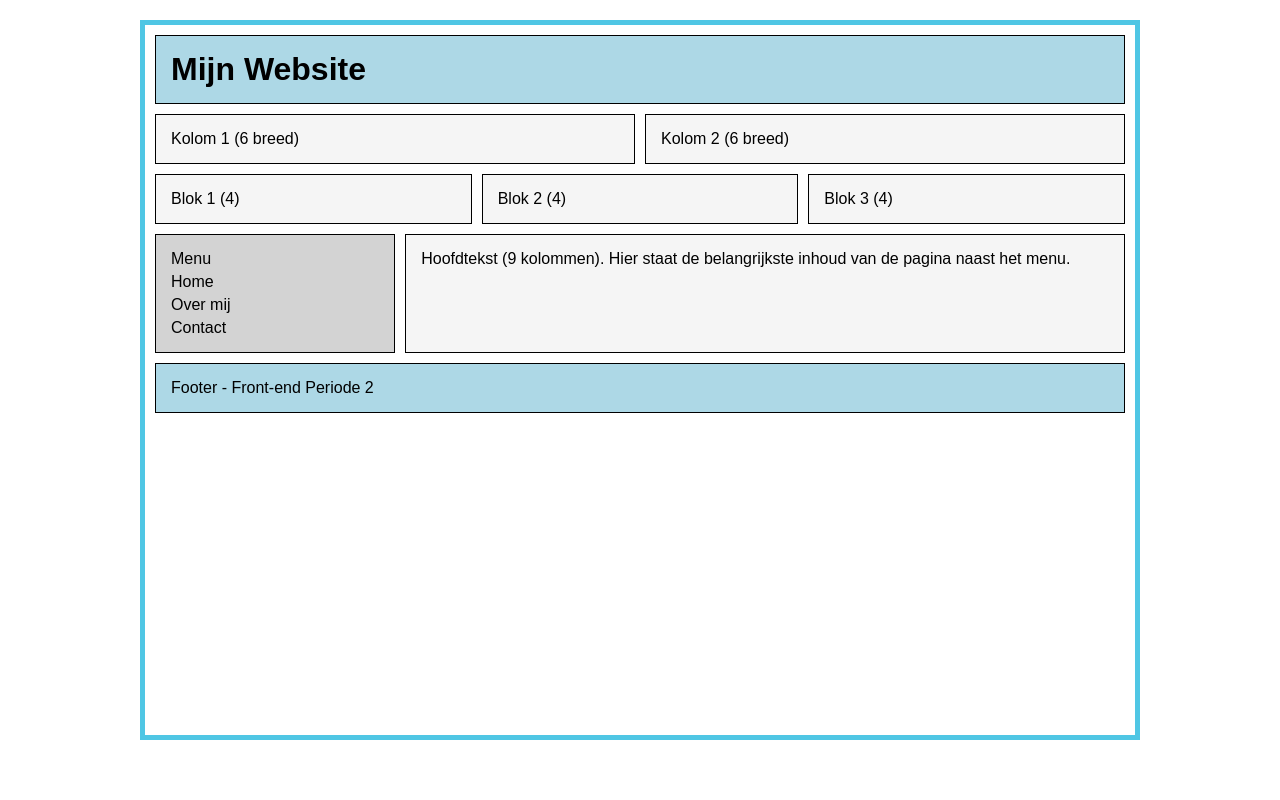
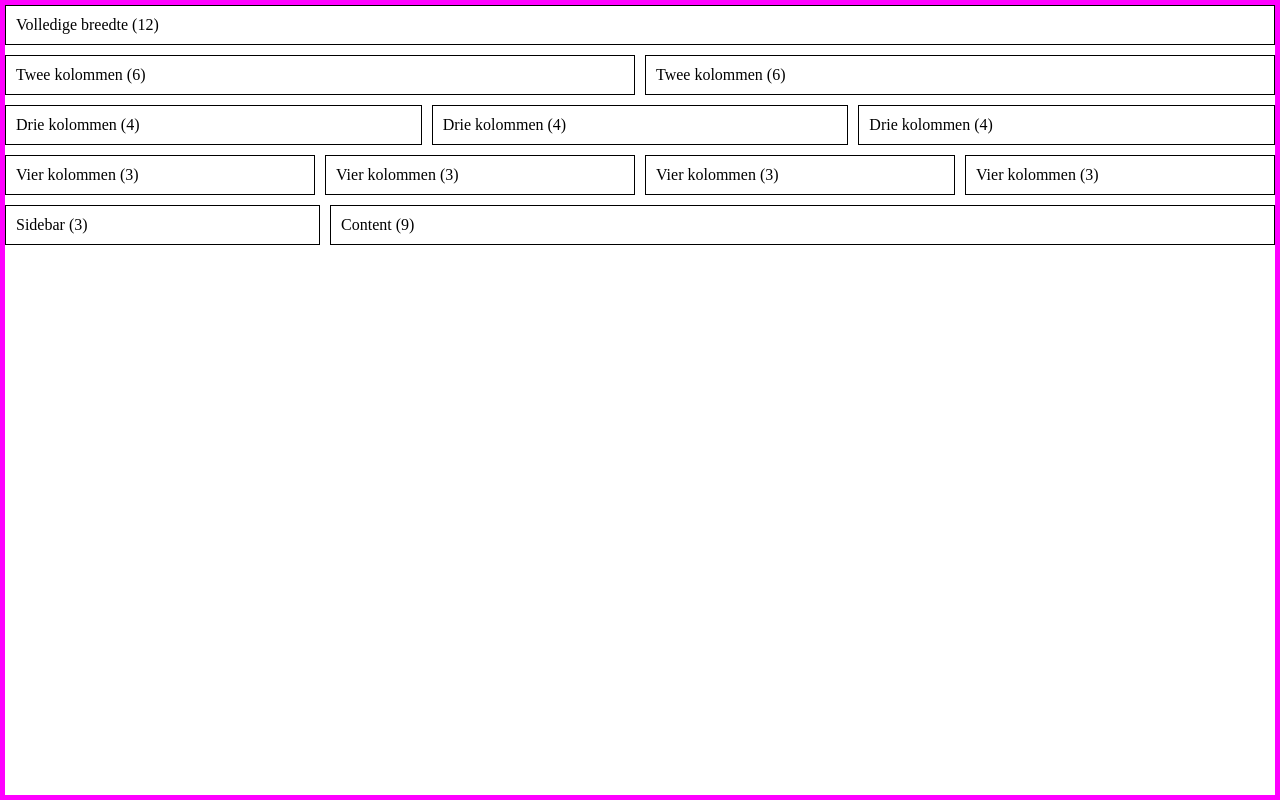
Before and after one commit to iceoostrum-web/fe-p2, a plain HTML site: page opdracht-1a/index.html in a window 1280 px wide. Drawn offline with Linux system fonts and the light colour scheme.

Commit message:
Add files via upload

```diff
--- a/opdracht-1a/index.html
+++ b/opdracht-1a/index.html
@@ -3,54 +3,36 @@
 <head>
     <meta charset="UTF-8">
     <meta name="viewport" content="width=device-width, initial-scale=1.0">
-    <title>Opdracht 1 - Grid</title>
+    <title>Opdracht 1a - Grid Systeem Basis</title>
     <link rel="stylesheet" href="style.css">
 </head>
 <body>
     <div class="container">
         <div class="row">
-            <div class="col-12 header">
-                <h1>Mijn Website</h1>
-            </div>
+            <div class="col-12">Volledige breedte (12)</div>
         </div>
 
         <div class="row">
-            <div class="col-6">
-                <p>Kolom 1 (6 breed)</p>
-            </div>
-            <div class="col-6">
-                <p>Kolom 2 (6 breed)</p>
-            </div>
+            <div class="col-6">Twee kolommen (6)</div>
+            <div class="col-6">Twee kolommen (6)</div>
         </div>
 
         <div class="row">
-            <div class="col-4">
-                <p>Blok 1 (4)</p>
-            </div>
-            <div class="col-4">
-                <p>Blok 2 (4)</p>
-            </div>
-            <div class="col-4">
-                <p>Blok 3 (4)</p>
-            </div>
+            <div class="col-4">Drie kolommen (4)</div>
+            <div class="col-4">Drie kolommen (4)</div>
+            <div class="col-4">Drie kolommen (4)</div>
         </div>
 
         <div class="row">
-            <div class="col-3 sidebar">
-                <p>Menu</p>
-                <p>Home</p>
-                <p>Over mij</p>
-                <p>Contact</p>
-            </div>
-            <div class="col-9">
-                <p>Hoofdtekst (9 kolommen). Hier staat de belangrijkste inhoud van de pagina naast het menu.</p>
-            </div>
+            <div class="col-3">Vier kolommen (3)</div>
+            <div class="col-3">Vier kolommen (3)</div>
+            <div class="col-3">Vier kolommen (3)</div>
+            <div class="col-3">Vier kolommen (3)</div>
         </div>
 
         <div class="row">
-            <div class="col-12 footer">
-                <p>Footer - Front-end Periode 2</p>
-            </div>
+            <div class="col-3">Sidebar (3)</div>
+            <div class="col-9">Content (9)</div>
         </div>
     </div>
 </body>
--- a/opdracht-1a/style.css
+++ b/opdracht-1a/style.css
@@ -7,24 +7,17 @@
 :root {
     --row-gap: 10px;
     --column-gap: 10px;
-    --column-padding: 15px;
-}
-
-body {
-    font-family: Arial, sans-serif;
-    padding: 20px;
+    --column-padding: 10px;
 }
 
 .container {
     margin: 0 auto;
-    max-width: 1000px;
     width: 100%;
-    min-height: 90vh;
+    min-height: 100vh;
     display: flex;
     flex-direction: column;
     gap: var(--row-gap);
-    padding: 10px;
-    border: 5px solid rgb(79, 198, 228);
+    border: 5px solid #f0f;
 }
 
 .row {
@@ -36,80 +29,56 @@ body {
 [class^="col-"] {
     padding: var(--column-padding);
     display: flex;
-    flex-direction: column;
-    gap: 5px;
+    flex-grow: 0;
+    flex-shrink: 1;
+    align-items: center;
     border: 1px solid #000;
-    background-color: whitesmoke;
-}
-
-.header {
-    background-color: lightblue;
-}
-
-.sidebar {
-    background-color: lightgray;
-}
-
-.footer {
-    background-color: lightblue;
 }
 
 .col-1 {
-    flex-grow: 0;
     flex-basis: 8.33%;
 }
 
 .col-2 {
-    flex-grow: 0;
     flex-basis: 16.67%;
 }
 
 .col-3 {
-    flex-grow: 0;
     flex-basis: 25%;
 }
 
 .col-4 {
-    flex-grow: 0;
     flex-basis: 33.33%;
 }
 
 .col-5 {
-    flex-grow: 0;
     flex-basis: 41.67%;
 }
 
 .col-6 {
-    flex-grow: 0;
     flex-basis: 50%;
 }
 
 .col-7 {
-    flex-grow: 0;
     flex-basis: 58.33%;
 }
 
 .col-8 {
-    flex-grow: 0;
     flex-basis: 66.67%;
 }
 
 .col-9 {
-    flex-grow: 0;
     flex-basis: 75%;
 }
 
 .col-10 {
-    flex-grow: 0;
     flex-basis: 83.33%;
 }
 
 .col-11 {
-    flex-grow: 0;
     flex-basis: 91.67%;
 }
 
 .col-12 {
-    flex-grow: 0;
     flex-basis: 100%;
 }
--- /dev/null
+++ b/opdracht-1c/style.css
@@ -0,0 +1,145 @@
+* {
+    margin: 0;
+    padding: 0;
+    box-sizing: border-box;
+}
+
+:root {
+    --row-gap: 10px;
+    --column-gap: 10px;
+    --column-padding: 15px;
+}
+
+body {
+    font-family: Arial, sans-serif;
+    background-color: #f4f6f9;
+    color: #222;
+}
+
+.container {
+    margin: 0 auto;
+    width: 100%;
+    min-height: 100vh;
+    display: flex;
+    flex-direction: column;
+    gap: var(--row-gap);
+    padding: 10px;
+    border: 5px solid #f0f;
+    background-color: white;
+}
+
+.row {
+    display: flex;
+    flex-wrap: nowrap;
+    gap: var(--column-gap);
+}
+
+[class^="col-"] {
+    padding: var(--column-padding);
+    display: flex;
+    flex-direction: column;
+    flex-grow: 0;
+    flex-shrink: 1;
+    border: 1px solid #000;
+    background-color: white;
+}
+
+.header [class^="col-"] {
+    background-color: #e3f2fd;
+}
+
+.title-box {
+    justify-content: center;
+    align-items: center;
+}
+
+.main-content {
+    flex-grow: 1;
+}
+
+.sidebar {
+    gap: 10px;
+    background-color: #f8f9fa;
+}
+
+.sidebar a {
+    text-decoration: none;
+    color: #0056b3;
+    font-weight: bold;
+}
+
+.sidebar a:hover {
+    text-decoration: underline;
+}
+
+.content {
+    gap: 25px;
+}
+
+.content h2 {
+    margin-bottom: 8px;
+}
+
+.footer [class^="col-"] {
+    background-color: #e3f2fd;
+    font-weight: bold;
+    align-items: center;
+}
+
+.col-1 {
+    flex-basis: 8.33%;
+}
+
+.col-2 {
+    flex-basis: 16.67%;
+}
+
+.col-3 {
+    flex-basis: 25%;
+}
+
+.col-4 {
+    flex-basis: 33.33%;
+}
+
+.col-5 {
+    flex-basis: 41.67%;
+}
+
+.col-6 {
+    flex-basis: 50%;
+}
+
+.col-7 {
+    flex-basis: 58.33%;
+}
+
+.col-8 {
+    flex-basis: 66.67%;
+}
+
+.col-9 {
+    flex-basis: 75%;
+}
+
+.col-10 {
+    flex-basis: 83.33%;
+}
+
+.col-11 {
+    flex-basis: 91.67%;
+}
+
+.col-12 {
+    flex-basis: 100%;
+}
+
+@media (max-width: 768px) {
+    .row {
+        flex-wrap: wrap;
+    }
+
+    [class^="col-"] {
+        flex-basis: 100%;
+    }
+}
--- /dev/null
+++ b/opdracht-1d/style.css
@@ -0,0 +1,89 @@
+* {
+    margin: 0;
+    padding: 0;
+    box-sizing: border-box;
+}
+
+:root {
+    --row-gap: 10px;
+    --column-gap: 10px;
+    --column-padding: 10px;
+}
+
+.container {
+    margin: 0 auto;
+    width: 100%;
+    min-height: 100vh;
+    display: flex;
+    flex-direction: column;
+    gap: var(--row-gap);
+    padding: 10px;
+    border: 5px solid cyan;
+}
+
+.row {
+    display: flex;
+    flex-wrap: nowrap;
+    gap: var(--column-gap);
+}
+
+.reverse-row {
+    flex-direction: row-reverse;
+}
+
+[class^="col-"] {
+    padding: var(--column-padding);
+    display: flex;
+    flex-grow: 0;
+    flex-shrink: 1;
+    align-items: center;
+    border: 1px solid #000;
+}
+
+.col-1 {
+    flex-basis: 8.33%;
+}
+
+.col-2 {
+    flex-basis: 16.67%;
+}
+
+.col-3 {
+    flex-basis: 25%;
+}
+
+.col-4 {
+    flex-basis: 33.33%;
+}
+
+.col-5 {
+    flex-basis: 41.67%;
+}
+
+.col-6 {
+    flex-basis: 50%;
+}
+
+.col-7 {
+    flex-basis: 58.33%;
+}
+
+.col-8 {
+    flex-basis: 66.67%;
+}
+
+.col-9 {
+    flex-basis: 75%;
+}
+
+.col-10 {
+    flex-basis: 83.33%;
+}
+
+.col-11 {
+    flex-basis: 91.67%;
+}
+
+.col-12 {
+    flex-basis: 100%;
+}
--- /dev/null
+++ b/opdracht-1e/style.css
@@ -0,0 +1,133 @@
+* {
+    margin: 0;
+    padding: 0;
+    box-sizing: border-box;
+}
+
+:root {
+    --row-gap: 10px;
+    --column-gap: 10px;
+    --column-padding: 10px;
+}
+
+.container {
+    margin: 0 auto;
+    width: 100%;
+    min-height: 100vh;
+    display: flex;
+    flex-direction: column;
+    gap: var(--row-gap);
+    padding: 10px;
+    border: 5px solid #f0f;
+}
+
+.row {
+    display: flex;
+    flex-wrap: nowrap;
+    gap: var(--column-gap);
+}
+
+[class^="col-"] {
+    padding: var(--column-padding);
+    display: flex;
+    flex-grow: 0;
+    flex-shrink: 1;
+    align-items: center;
+    border: 1px solid #000;
+}
+
+.col-1 {
+    flex-basis: 8.33%;
+}
+
+.col-2 {
+    flex-basis: 16.67%;
+}
+
+.col-3 {
+    flex-basis: 25%;
+}
+
+.col-4 {
+    flex-basis: 33.33%;
+}
+
+.col-5 {
+    flex-basis: 41.67%;
+}
+
+.col-6 {
+    flex-basis: 50%;
+}
+
+.col-7 {
+    flex-basis: 58.33%;
+}
+
+.col-8 {
+    flex-basis: 66.67%;
+}
+
+.col-9 {
+    flex-basis: 75%;
+}
+
+.col-10 {
+    flex-basis: 83.33%;
+}
+
+.col-11 {
+    flex-basis: 91.67%;
+}
+
+.col-12 {
+    flex-basis: 100%;
+}
+
+@media (max-width: 1200px) {
+    .container {
+        border: 5px solid blue;
+    }
+}
+
+@media (max-width: 992px) {
+    .container {
+        border: 5px solid green;
+    }
+
+    .row {
+        flex-wrap: wrap;
+    }
+
+    .col-1, .col-2, .col-3 {
+        flex-basis: 48%;
+    }
+}
+
+@media (max-width: 768px) {
+    .container {
+        border: 5px solid orange;
+    }
+
+    .row {
+        flex-wrap: wrap;
+    }
+
+    [class^="col-"] {
+        flex-basis: 48%;
+    }
+}
+
+@media (max-width: 576px) {
+    .container {
+        border: 5px solid red;
+    }
+
+    .row {
+        flex-wrap: wrap;
+    }
+
+    [class^="col-"] {
+        flex-basis: 100%;
+    }
+}
```
Also changed, not shown: opdracht-1c/index.html (added, +52 -0 lines), opdracht-1d/index.html (added, +21 -0 lines), opdracht-1e/index.html (added, +60 -0 lines).
